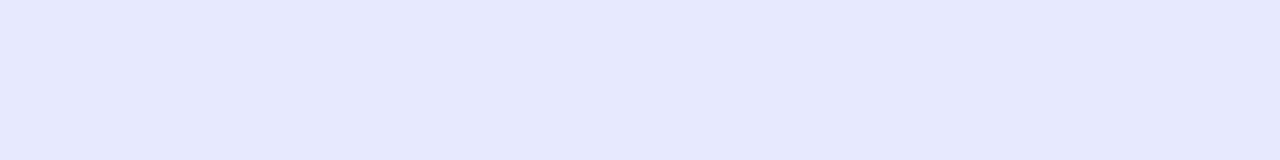
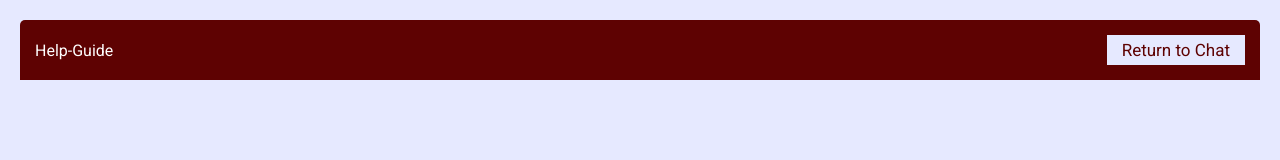
Before and after one commit to HubAri/ChatApp, a website: page public/slider.html in a window 1280 px wide. Shown: the top 160 px of the page. Drawn offline with Linux system fonts and the light colour scheme.

Commit message:
added header and return to chat button

```diff
--- a/public/slider.html
+++ b/public/slider.html
@@ -13,6 +13,9 @@
     <title>Picture Slider</title>
   </head>
   <body>
+    <div class="chat-header"> Help-Guide
+      <a href="chat.html"><div class="btn"> Return to Chat </div> </a>
+    </div>
    <div class="imageContainer">
     <div class="up" >
        <img src="img/Rastergrafik.png" class="rightArrow" alt="">
```
